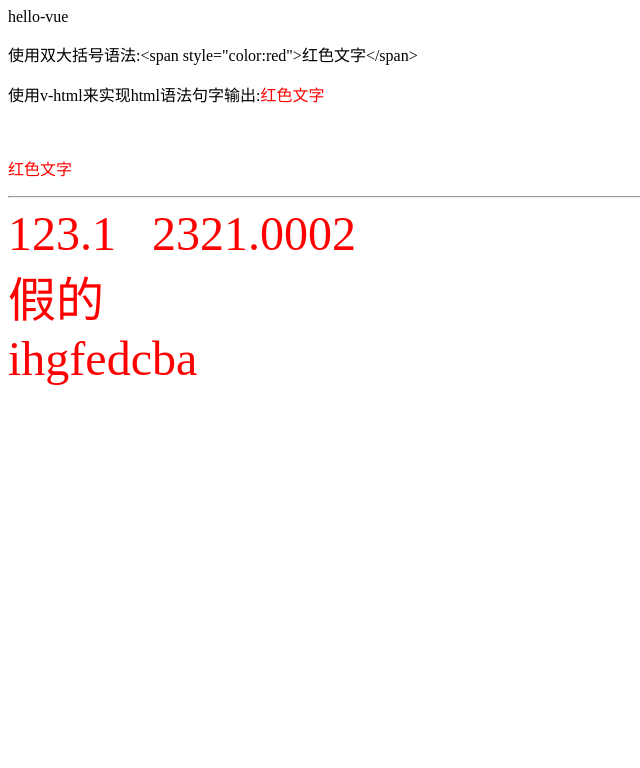
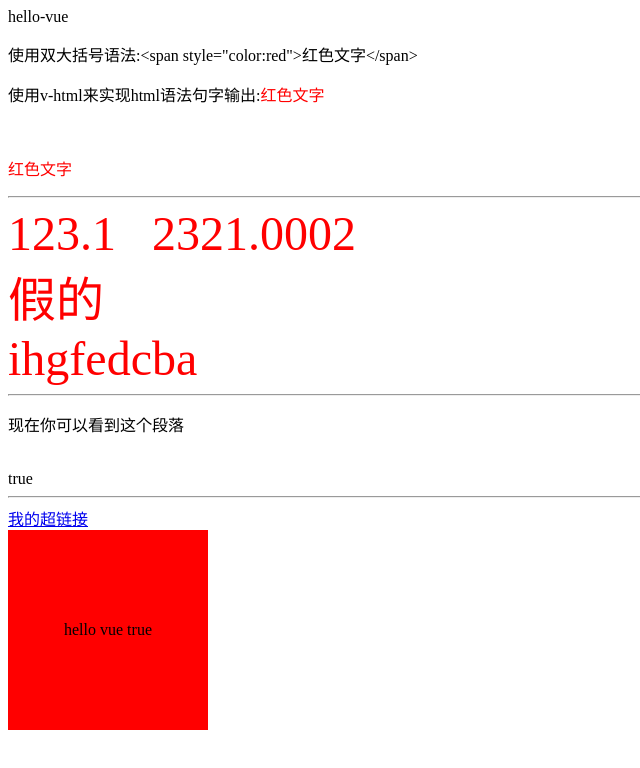
Before and after one commit to LumenWang/learnVue, a plain HTML site: page index.html in a window 1280 px wide. Shown: the whole page, without its empty margins (0-640 px from the left). Drawn offline with Linux system fonts and the light colour scheme.

Commit message:
学习到class与style绑定

```diff
--- a/index.html
+++ b/index.html
@@ -24,10 +24,17 @@
                 color: grey;
                 font-size: 5em;
             }
+            .active{
+                background: red;
+            }
         </style>
         <!--字体默认大小1em=16px,32px=2em，em是相对大小-->
     </head>
+
+
     <body>
+
+
         <div id="app-1">
             {{message}}
             <br>
@@ -59,9 +66,35 @@
             {{funTest.split('').reverse().join('')}}
 
         </div>
+        <hr>
         <!--vue数据绑定支持js的运算、三元运算{{变量/运算?'YES':'NO'}}、函数运算  -->
 
         <!--用vbind将div的class设置为color的值即blue，然后自定义css属性来指定这个class有怎样的样式(不能为div直接指定cloor)-->
+
+        <!--v-if渲染指令：根据v-if的bool值来决定标签是否被渲染-->
+        <div id="app-3">
+            <p v-if="seen">现在你可以看到这个段落</p>
+            <br>
+            {{seen}}
+        </div>
+        <hr>
+
+
+        <!--为DOM元素绑定鼠标点击事件@click-->
+        <div id="app-4">
+            <a v-bind:href="url" @click="click1">我的超链接</a>
+        </div>
+
+
+        <!--class与style样式绑定-->
+        <div id="app-5">
+            <div
+            v-bind:class="{active:isActive}"
+            style="width: 200px;height: 200px;text-align: center;line-height: 200px;">
+            hello vue
+            {{isActive}}
+            </div>
+        </div>
 
 
 
@@ -71,38 +104,7 @@
                 data: {
                     message:"hello-vue",
                     rawHtml: '<span style="color:red">红色文字</span>'
-                }//,
-                /* 6个生命周期钩子：在实例化对象内，以属性的形式进行声明，如下 */
-                // //1.beforeCreate,整个页面创建之前，实例化对象创建之前被调用
-                // beforeCreate: function{
-                //     console.log("beforeCreate--实例化创建之前");
-                // },
-
-                // //2.created，实例创建完成后立即被调用，在这一步实例已经完成了数据观测，属性和方法运算，watch/event事件回调
-                // //但是这个时候实例还没有被挂载到DOM，所以el属性是不可见的
-                // created: function(){
-                //     console.log("created--实例化已创建但未被挂载到DOM");
-                // },
-
-                // //3.挂载之前调用，渲染函数首次被调用
-                // beforeMount:function(){
-                //     console.log("beforeMount--挂载之前调用，渲染函数使用");
-                // },
-
-                // //4.挂载成功，DOM中的el元素被实例化对象vm.$el替换
-                // mounted:function(){
-                //     console.log("mounted--挂载成功");
-                // },
-
-                // //5.数据更新变化之前被调用的函数
-                // beforeUpdate:function(){
-                //     console.log("beforeUpdate--数据更新前调用");
-                // },
-
-                // //6.组件DOM数据已更新完毕后调用
-                // updated:function(){
-                //     console.log("updated--DOM数据已被更新");
-                // }
+                }
             });
 
             //setTimeout(function(){
@@ -113,13 +115,40 @@
                 alert("newVal:" + newVal +";oldVal:" + oldVal);
             });
 
-            /* 第二个vue实例化对象 */
+            /* 第二个vue实例化对象,下同 */
             var mydata = {a:123,b:2321, color:'red', ques:0, trueAns:"真的", falseAns:"假的",funTest:"abcdefghi"}
             var app2 = new Vue({
                 el: "#app-2",
                 data: mydata
             });
 
+            var mydata3 = {seen:true}
+            var app3 = new Vue({
+                el:"#app-3",    //注意vue实例选择器不要忘记在id前面加#
+                data:mydata3
+            });
+
+
+            var mydata4 = {
+                url:"notebook.html"
+            }
+            var app4 = new Vue({
+                el:"#app-4",
+                data:mydata4,
+                methods:{
+                    click1:function(){
+                        alert("click1事件函数");
+                    }
+                }
+            });
+
+            var app5 = new Vue({
+                el:"#app-5",
+                data:{
+                    isActive:true
+                }
+            });
+
         </script>
 
     </body>
```
